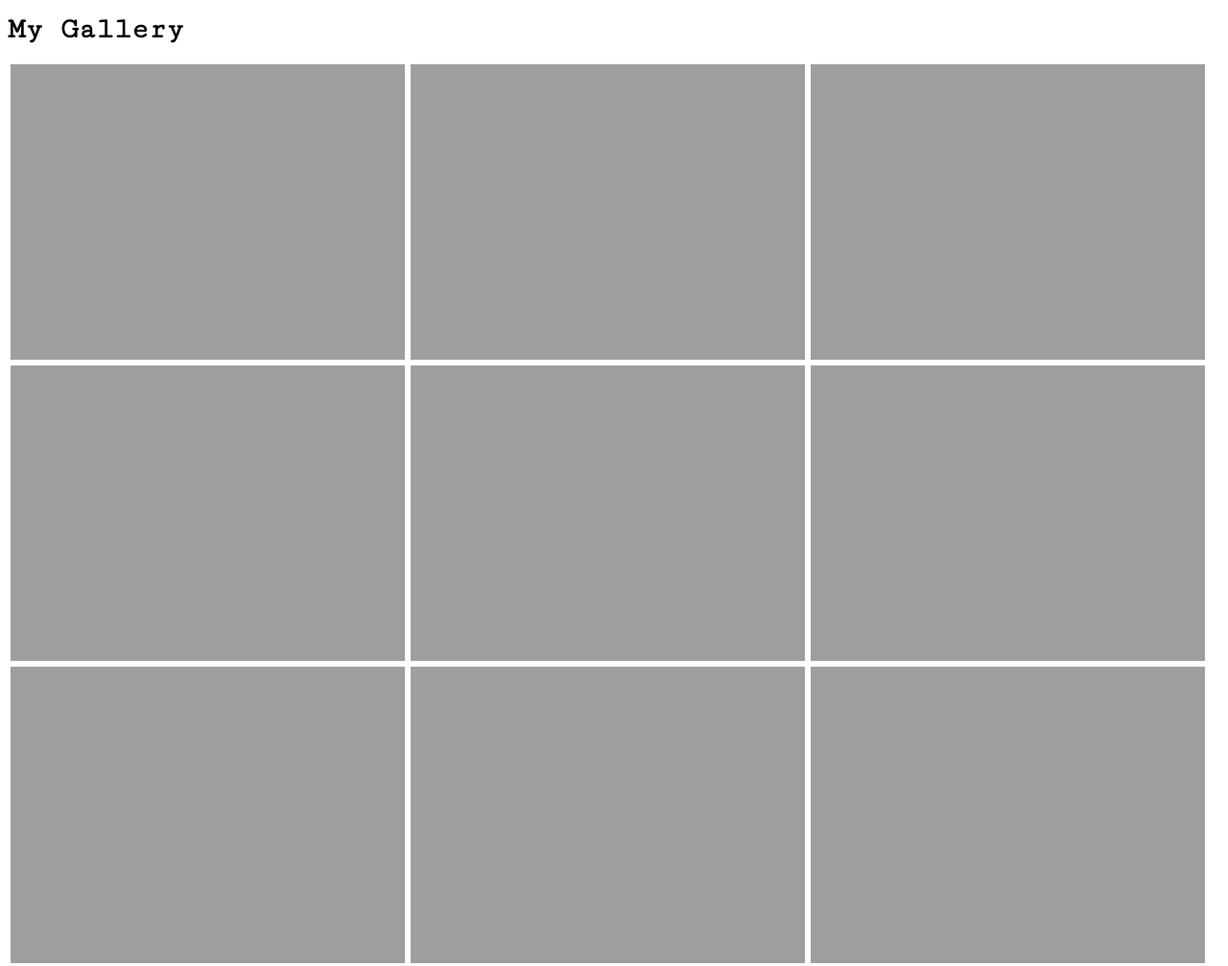
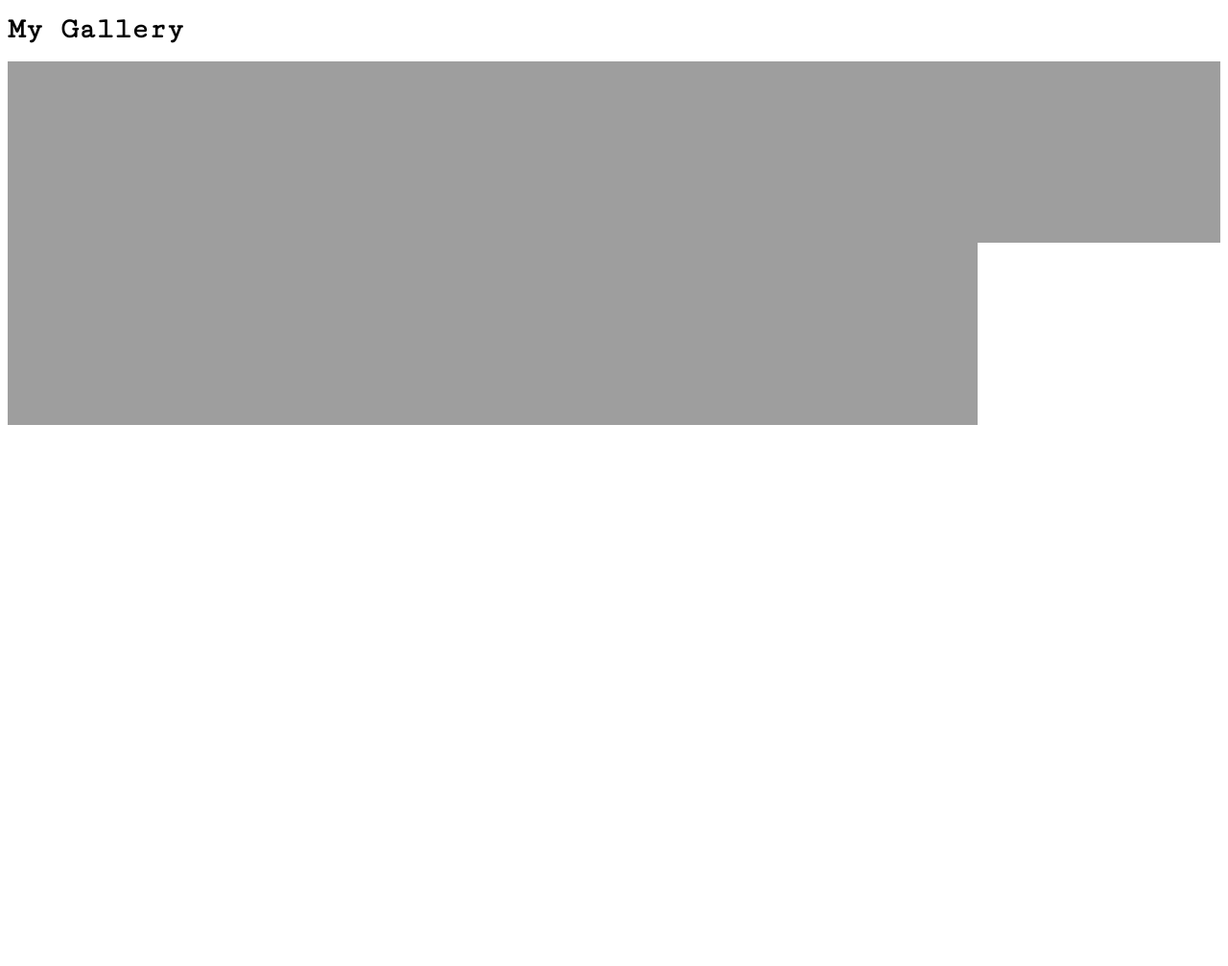
Before and after one commit to bhanu77prakash/bhanu77prakash.github.io, a Jekyll site: the page built from gallery.md, in a window 1280 px wide. Shown: the whole page at 96% size. Built offline with Jekyll 4.4.1, drawn with Linux system fonts in a browser that asks for light colours; after the commit the page ends 900 px from its top, so only the background shows below that.

Commit message:
updated site

```diff
--- a/_layouts/gallery.html
+++ b/_layouts/gallery.html
@@ -12,12 +12,10 @@
 </head>
 <body>
     <h1>My Gallery</h1>
-    <div class="container-all">
+    <section id="photos">
         {% for y in (1..9) %}
-            <div class="container">
                 <img src='{{site.url}}{{site.baseurl}}/assets/images/photography/image{{forloop.index}}.jpg' alt=''>
-            </div>
         {% endfor %}
-    </div>
+    </section>
 </body>
 </html>
--- a/assets/css/style.css
+++ b/assets/css/style.css
@@ -39,6 +39,53 @@ a:link, a:visited	{
 
 a:hover	{
 	text-decoration: underline;
+}
+
+#photos {
+   /* Prevent vertical gaps */
+   line-height: 0;
+
+   -webkit-column-count: 5;
+   -webkit-column-gap:   0px;
+   -moz-column-count:    5;
+   -moz-column-gap:      0px;
+   column-count:         5;
+   column-gap:           0px;
+}
+
+#photos img {
+  /* Just in case there are inline attributes */
+  width: 100% !important;
+  height: auto !important;
+}
+
+@media (max-width: 1200px) {
+  #photos {
+  -moz-column-count:    4;
+  -webkit-column-count: 4;
+  column-count:         4;
+  }
+}
+@media (max-width: 1000px) {
+  #photos {
+  -moz-column-count:    3;
+  -webkit-column-count: 3;
+  column-count:         3;
+  }
+}
+@media (max-width: 800px) {
+  #photos {
+  -moz-column-count:    2;
+  -webkit-column-count: 2;
+  column-count:         2;
+  }
+}
+@media (max-width: 400px) {
+  #photos {
+  -moz-column-count:    1;
+  -webkit-column-count: 1;
+  column-count:         1;
+  }
 }
 
 .container-all{
```
